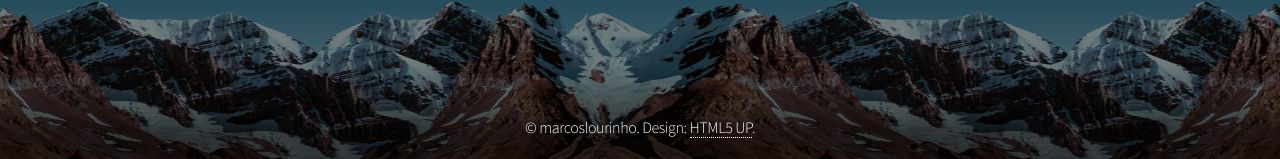
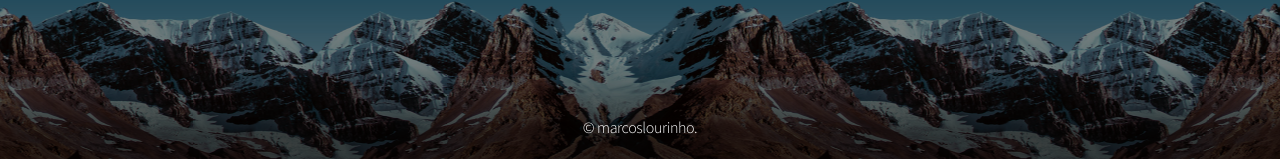
Before and after one commit to marcoslourinho/marcoslourinho.github.io, a plain HTML site: page index.html in a window 1280 px wide. Shown: the part 641-800 px from the top of the page. Drawn offline with Linux system fonts and the light colour scheme.

Commit message:
Update index.html

```diff
--- a/index.html
+++ b/index.html
@@ -33,7 +33,7 @@
 
 
 					<footer id="footer">
-						<span class="copyright">&copy; marcoslourinho. Design: <a href="http://html5up.net">HTML5 UP</a>.</span>
+						<span class="copyright">&copy; marcoslourinho.</span>
 					</footer>
 
 			</div>
```
